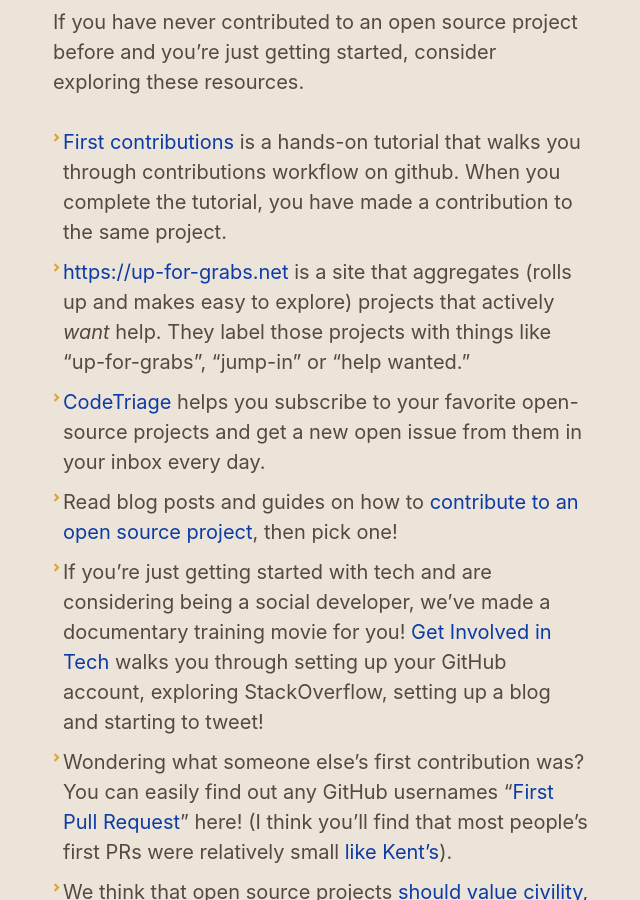
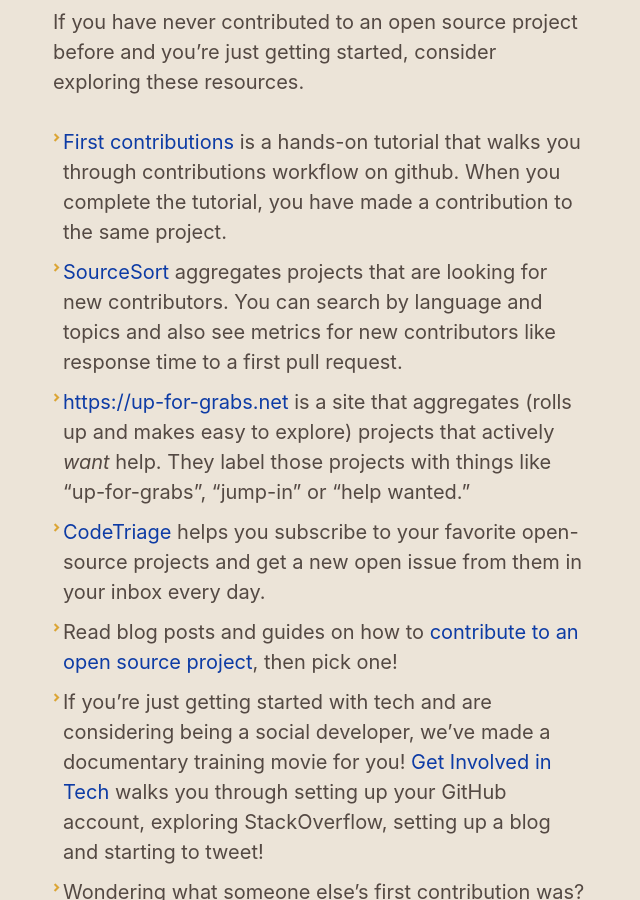
Before and after one commit to shanselman/firsttimersonly, a Jekyll site: the page built from index.md, in a window 1280 px wide and 900 px high, scrolled down 708 px. Shown: the whole window, without its empty margins (319-959 px from the left). Built offline with Jekyll 4.4.1, drawn with Linux system fonts in a browser that asks for light colours; nearby versions of some CDN libraries; comment, search, counter and statistics services are not loaded; our own code applies the rules of GitHub Pages for plain Markdown files.

Commit message:
Add SourceSort as a good resource for first time contributors

```diff
--- a/index.md
+++ b/index.md
@@ -9,6 +9,7 @@ Contributing to open source for the first time can be scary and a little overwhe
 If you have never contributed to an open source project before and you're just getting started, consider exploring these resources.
 
 * [First contributions](https://github.com/multunus/first-contributions) is a hands-on tutorial that walks you through contributions workflow on github. When you complete the tutorial, you have made a contribution to the same project.
+* [SourceSort](https://www.sourcesort.com) aggregates projects that are looking for new contributors. You can search by language and topics and also see metrics for new contributors like response time to a first pull request.
 * [https://up-for-grabs.net](https://up-for-grabs.net) is a site that aggregates (rolls up and makes easy to explore) projects that actively *want* help. They label those projects with things like "up-for-grabs", "jump-in" or "help wanted."
 * [CodeTriage](https://www.codetriage.com/) helps you subscribe to your favorite open-source projects and get a new open issue from them in your inbox every day.
 * Read blog posts and guides on how to [contribute to an open source project](https://www.hanselman.com/blog/GetInvolvedInOpenSourceTodayHowToContributeAPatchToAGitHubHostedOpenSourceProjectLikeCode52.aspx), then pick one!
```
